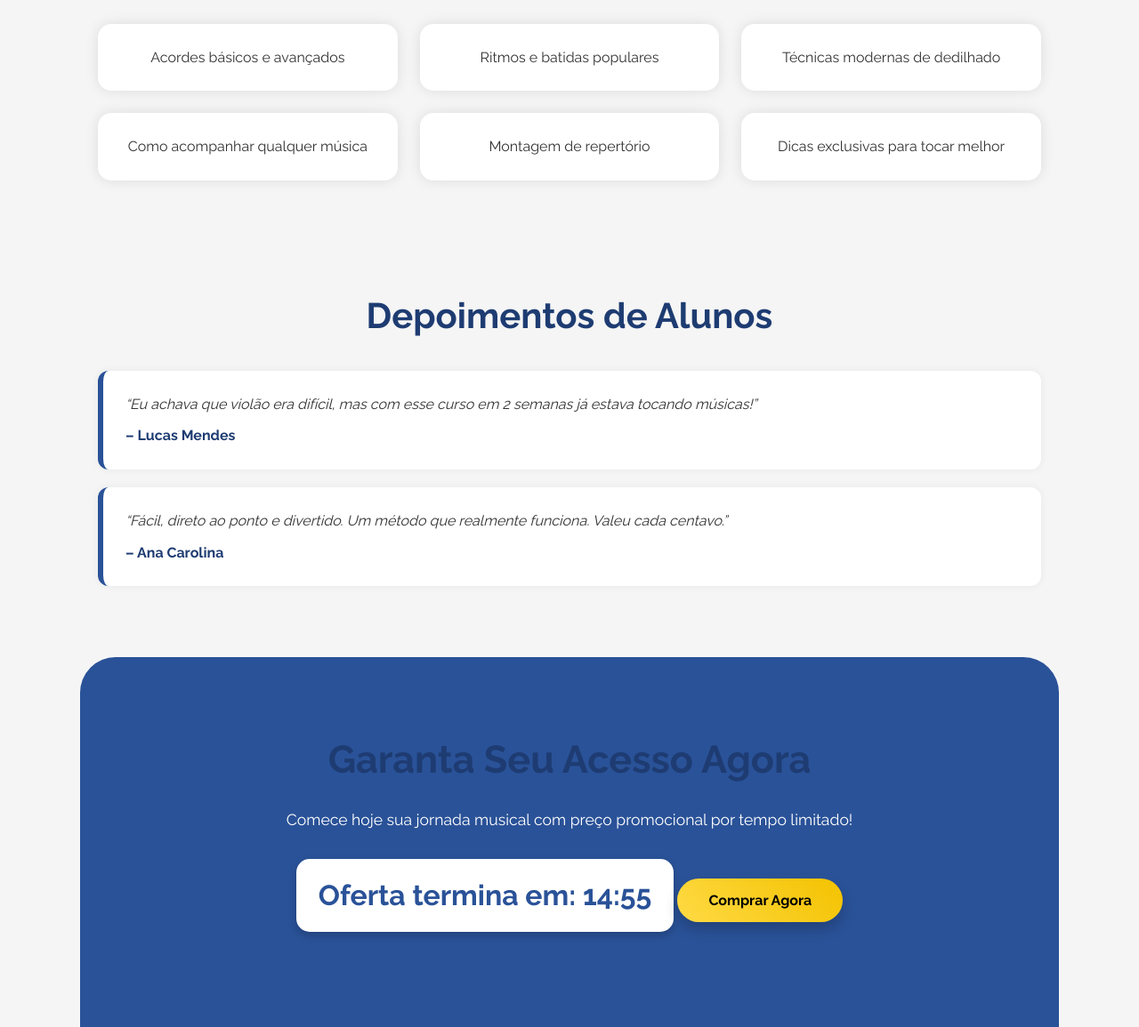
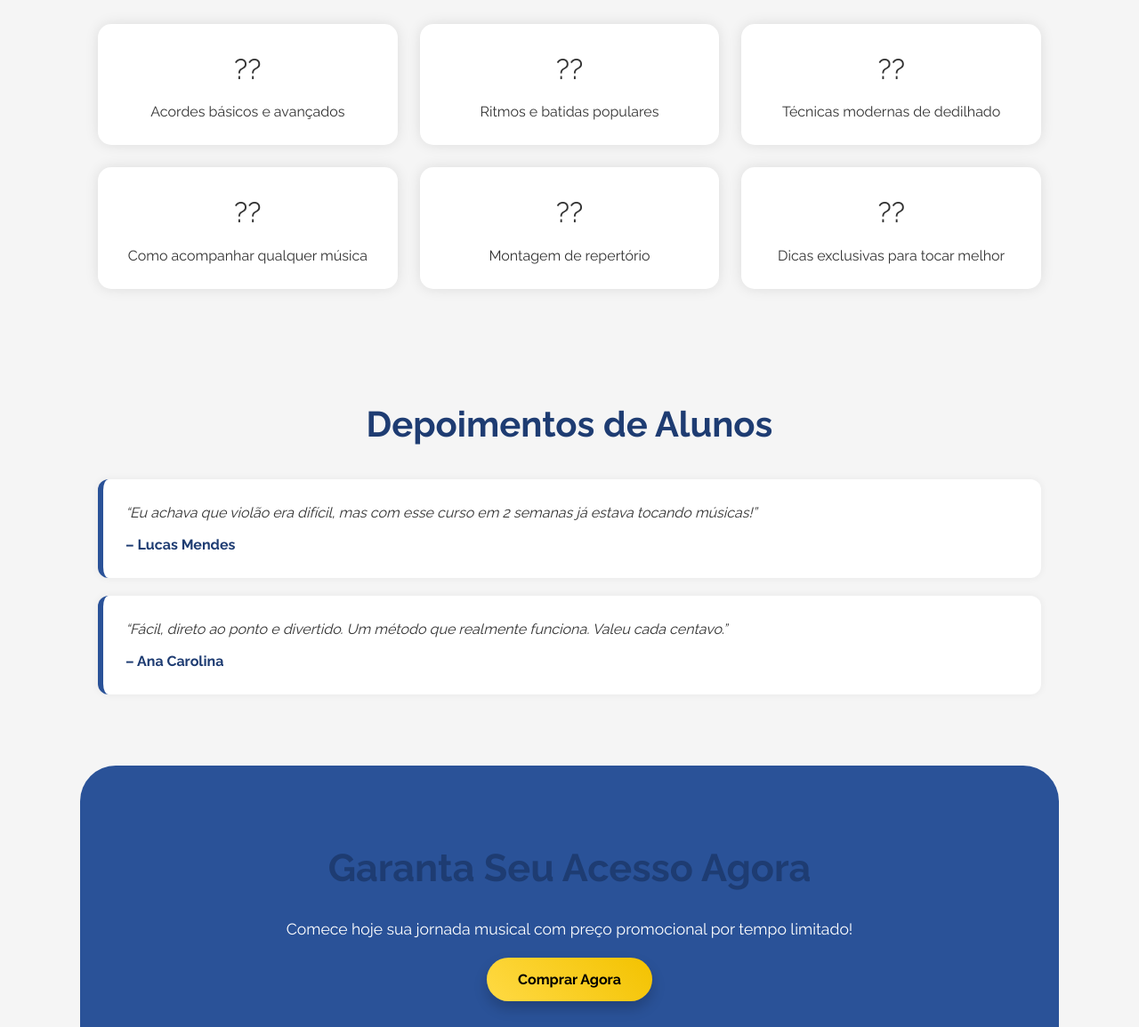
Before and after one commit to silvaen25/cursos, a plain HTML site: page index.html in a window 1280 px wide. Shown: the part 759-1914 px from the top of the page at 89% size. Drawn offline with Linux system fonts and the light colour scheme; some icons are missing.

Commit message:
Update index.html

```diff
--- a/index.html
+++ b/index.html
@@ -5,6 +5,7 @@
   <meta name="viewport" content="width=device-width, initial-scale=1.0"/>
   <title>Como Tocar Violão - Curso Completo</title>
   <link href="https://fonts.googleapis.com/css2?family=Raleway:wght@400;700&display=swap" rel="stylesheet">
+  <link href="https://unpkg.com/heroicons@1.0.6/outline/style.css" rel="stylesheet" />
   <style>
     :root {
       --primary: #1e3c72;
@@ -102,6 +103,13 @@
       transform: translateY(-5px);
     }
 
+    .benefits li::before {
+      content: "??";
+      font-size: 2em;
+      display: block;
+      margin-bottom: 10px;
+    }
+
     .testimonial {
       background: white;
       padding: 25px;
@@ -138,18 +146,6 @@
       margin-bottom: 30px;
     }
 
-    .timer {
-      font-size: 2em;
-      background: #fff;
-      color: var(--secondary);
-      display: inline-block;
-      padding: 15px 25px;
-      border-radius: 15px;
-      font-weight: bold;
-      margin-bottom: 30px;
-      box-shadow: 0 4px 10px rgba(0,0,0,0.2);
-    }
-
     footer {
       background: #111;
       color: #aaa;
@@ -171,10 +167,6 @@
       .btn {
         width: 100%;
         display: inline-block;
-      }
-
-      .timer {
-        font-size: 1.5em;
       }
     }
   </style>
@@ -222,10 +214,6 @@
   <section class="cta" id="cta">
     <h2>Garanta Seu Acesso Agora</h2>
     <p>Comece hoje sua jornada musical com preço promocional por tempo limitado!</p>
-
-    <!-- Temporizador -->
-    <div class="timer" id="countdown">Oferta termina em: 15:00</div>
-
     <a href="https://qifi.app/p/como-tocar-violao" target="_blank" class="btn">Comprar Agora</a>
   </section>
 
@@ -233,24 +221,5 @@
     © 2025 Como Tocar Violão. Todos os direitos reservados.
   </footer>
 
-  <script>
-    let totalTime = 15 * 60; // 15 minutos em segundos
-    const countdownEl = document.getElementById("countdown");
-
-    function updateCountdown() {
-      const minutes = Math.floor(totalTime / 60);
-      const seconds = totalTime % 60;
-      countdownEl.textContent = `Oferta termina em: ${minutes.toString().padStart(2, '0')}:${seconds.toString().padStart(2, '0')}`;
-      if (totalTime > 0) {
-        totalTime--;
-        setTimeout(updateCountdown, 1000);
-      } else {
-        countdownEl.textContent = "A oferta expirou!";
-      }
-    }
-
-    updateCountdown();
-  </script>
-
 </body>
 </html>
```
